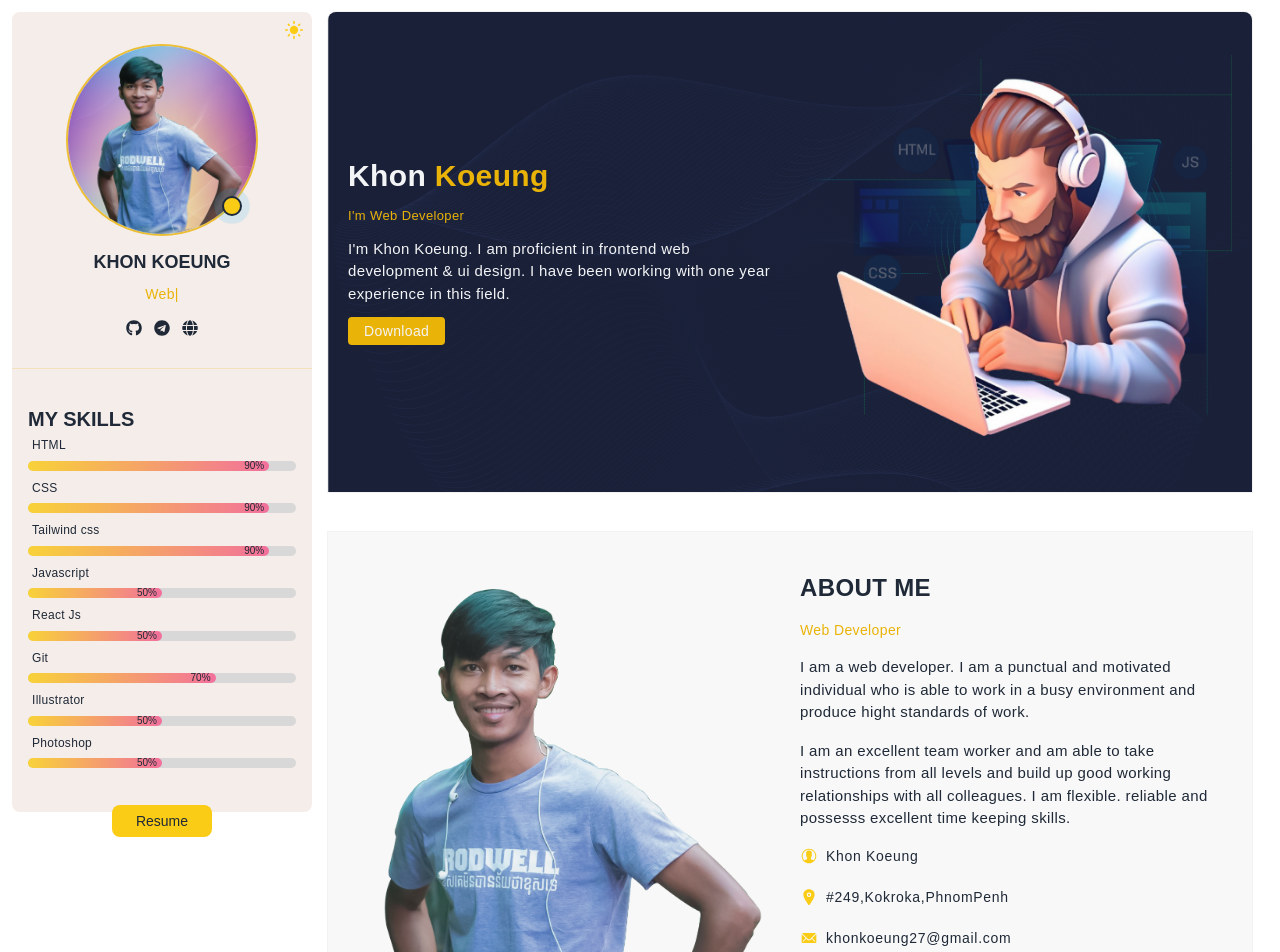
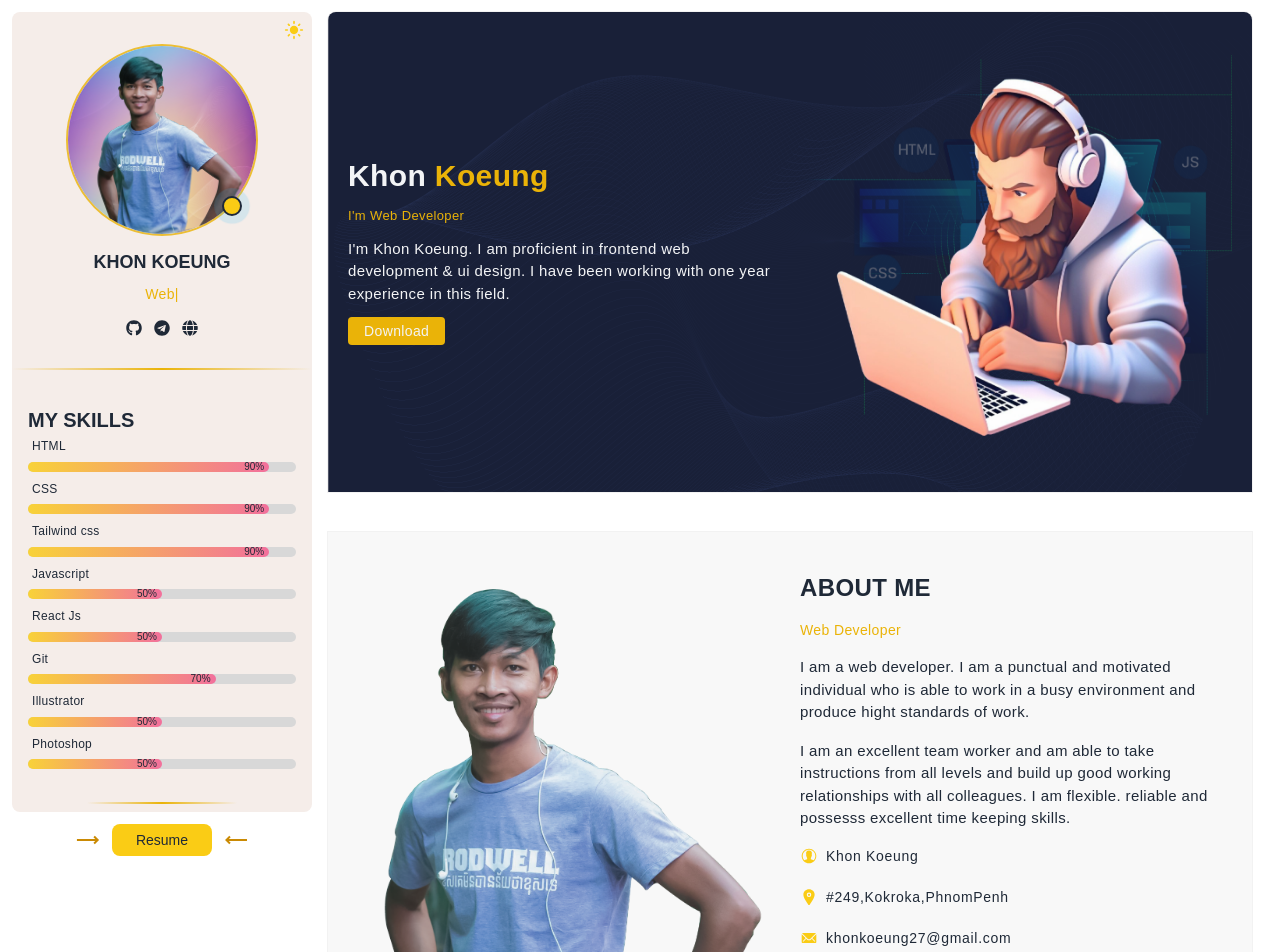
Before and after one commit to Webdevk28/kkoeung-folio, a React (Create React App) app: page / in a window 1280 px wide. Shown: the top 952 px of the page. Built offline with nearby package versions, Linux system fonts and the light colour scheme.

Commit message:
update commit

```diff
--- a/src/components/Leftside.js
+++ b/src/components/Leftside.js
@@ -3,6 +3,8 @@ import Logo from "../assets/03.jpg"
 import { FaGithub } from "react-icons/fa";
 import { FaTelegram } from "react-icons/fa";
 import { FaGlobe } from "react-icons/fa";
+import { CgArrowLongRight } from "react-icons/cg";
+import { CgArrowLongLeft } from "react-icons/cg";
 import AOS from "aos";
 import "aos/dist/aos.css";
 
@@ -37,7 +39,7 @@ const Leftside = () => {
     return (
         <>
             <section className='l-side h-full rounded-lg'>
-                <div className="md:border-b border-yellow-500/20 py-8">
+                <div className="py-8">
                     <div className='absolute top-5 right-5 md:top-2 md:right-2'><Darkmode /></div>
 
                     <div className="relative flex justify-center w-48 m-auto">
@@ -59,11 +61,13 @@ const Leftside = () => {
                         <div className='hover:text-yellow-400 hover:scale-125'> <a href="https://kkoeung-folio.vercel.app/"><FaGlobe /></a> </div>
                     </div>
                 </div>
-
+                <p className='hidden md:block h-[2px] mx-auto bg-gradient-to-l from-transparent via-yellow-500 to-transparent' />
                 <div data-aos="zoom-in-down" className='hidden md:block mt-5'><Progress /></div>
-
-                <div className='flex justify-center items-center p-4'>
+                <p className='hidden md:block h-[2px] w-1/2 mx-auto bg-gradient-to-l from-transparent via-yellow-500 to-transparent mt-3' />
+                <div className='flex justify-center items-center pb-4 md:pb-0 mt-0 md:mt-5'>
+                    <div className='text-2xl text-yellow-600 px-3'><CgArrowLongRight /></div>
                     <Link to="/Contact" className='px-6 py-1.5 bg-yellow-400 rounded-lg text-sm hover:text-white hover:bg-yellow-500 duration-300 hover:scale-x-110'>Resume</Link>
+                    <div className='text-2xl text-yellow-600 px-3'><CgArrowLongLeft /></div>
                 </div>
             </section>
         </>
```
